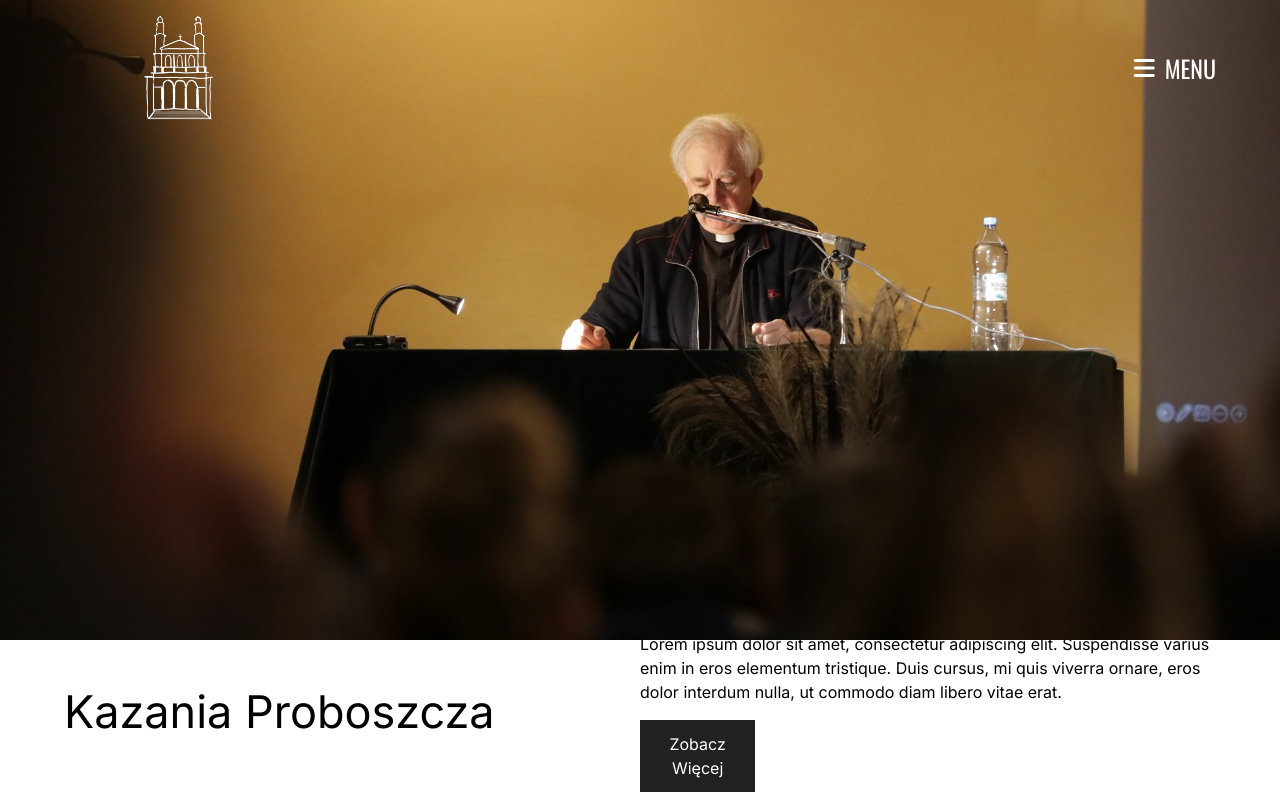
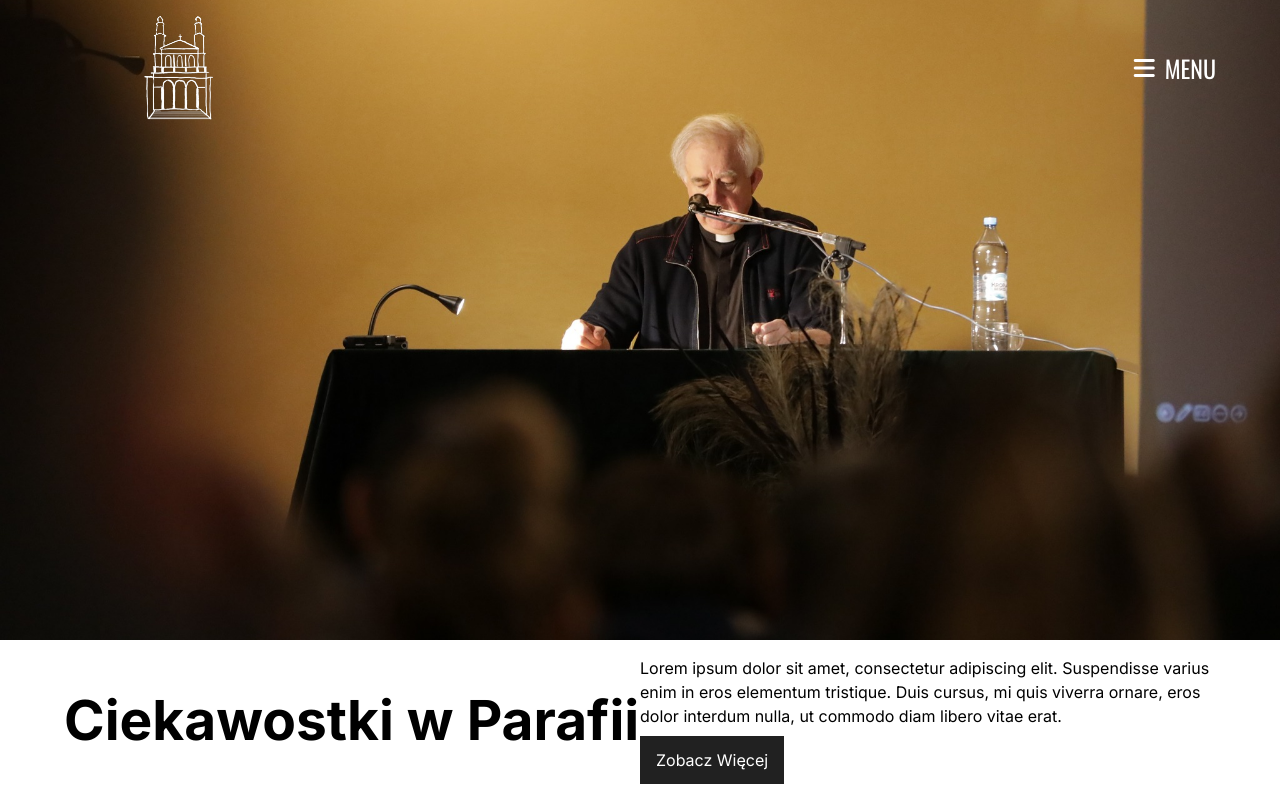
Before and after one commit to mcfilu/Parish, a Next.js app: page /parafia/ciekawostki in a window 1280 px wide. Shown: the top 800 px of the page. Built offline with nearby package versions, Linux system fonts and the light colour scheme.

Commit message:
changing the headers styling

```diff
--- a/app/components/home/contact.jsx
+++ b/app/components/home/contact.jsx
@@ -3,7 +3,7 @@ import React from 'react'
 const Contact = () => {
   return (
     <div className='w-full bg-white h-[80vh] flex flex-row py-[10vh px-[8vw text-black relative'>
-        <div className='child absolute right-[50px] p-6 z-10 bg-black text-white'>
+        <div className='child absolute right-[50px] p-6 z-10 bg-white text-black'>
             <div className='flex flex-col h-full justify-center '>
                 <i className='fa-solid fa-envelope text-[4.3vh]'></i>
                 <h3 className='mt-[1vh] text-[4.3vh] font-header2'>Email</h3>
--- a/app/components/home/news.jsx
+++ b/app/components/home/news.jsx
@@ -51,7 +51,7 @@ const News = () => {
                     </div>
                     <p className='mt-[2vh] text-[1.8vh]'>{news[0].skrot_tresci}</p>
                     <div className='flex flex-row justify-between mt-[2vh] text-gold2'>
-                    <Link href={`/aktualnosci/ogloszenia/${news[0].id}`}>Czytaj Więcej</Link>
+                    <Link href={`/aktualnosci/ogloszenia/${news[0].id}`}>Czytaj Wiecej</Link>
                     <p>{news[0].data}</p>
                     </div>
                 </div>
@@ -64,7 +64,7 @@ const News = () => {
                     </div>
                     <p className='mt-[2vh] text-[1.8vh]'>{news[1].skrot_tresci}</p>
                     <div className='flex flex-row justify-between mt-[2vh] text-gold2'>
-                    <Link href={`/aktualnosci/ogloszenia/${news[1].id}`}>Czytaj Więcej</Link>
+                    <Link href={`/aktualnosci/ogloszenia/${news[1].id}`}>Czytaj Wiecej</Link>
                     <p>{news[1].data}</p>
                     </div>
                 </div>
@@ -77,7 +77,7 @@ const News = () => {
                     </div>
                     <p className='mt-[2vh] text-[1.8vh]'>{news[0].skrot_tresci}</p>
                     <div className='flex flex-row justify-between mt-[2vh] text-gold2'>
-                    <Link href={`/aktualnosci/ogloszenia/${news[0].id}`}>Czytaj Więcej</Link>
+                    <Link href={`/aktualnosci/ogloszenia/${news[0].id}`}>Czytaj Wiecej</Link>
                     <p>{news[0].data}</p>
                     </div>
                 </div>
@@ -87,7 +87,7 @@ const News = () => {
                     <h3 className='font-bold text-[25px] mb-[1vh]'>{news[1].tytul}</h3>
                     <p>{news[1].skrot_tresci}</p>
                     <div className='flex flex-row justify-between mt-[2vh] text-gold2'>
-                    <Link href={`/aktualnosci/ogloszenia/${news[1].id}`}>Czytaj Więcej</Link>
+                    <Link href={`/aktualnosci/ogloszenia/${news[1].id}`}>Czytaj Wiecej</Link>
                     <p>{news[1].data}</p>
                     </div>
                 </div>
@@ -101,7 +101,7 @@ const News = () => {
             ) : null}
 
         <Link href="/aktualnosci/ogloszenia" className='mt-[5vh]'>
-            <button className='bg-dark text-white text-[2.3vh] p-4'>Zobacz Więcej</button>
+            <button className='bg-dark text-white text-[2.3vh] p-4'>Zobacz Wiecej</button>
         </Link>
     </div>
   )
--- a/app/parafia/ciekawostki/header.jsx
+++ b/app/parafia/ciekawostki/header.jsx
@@ -7,11 +7,11 @@ const Header = () => {
         <div className='w-full h-[80%] relative'>
             <Image alt="ksiadz proboszcz kazanie" fill objectFit='cover' src="/proboszcz_kazania.jpeg"/>
         </div>
-        <div className='bg-white w-full h-[20%] flex flex-row px-[5vw] pb-[3vh] pt-[1vh] items-center justify-between'>
-            <h1 className='text-[45px]'>Kazania Proboszcza</h1>
-            <div className='w-[50%] h-full flex flex-col justify-center'>
+        <div className='bg-white w-full flex flex-row px-[5vw] py-[2vh] items-center justify-between'>
+            <h1 className='text-[55px] font-heade2 font-bold'>Ciekawostki w Parafii</h1>
+            <div className='w-[50%] h-full flex flex-col justify-center items-start'>
                 <p>Lorem ipsum dolor sit amet, consectetur adipiscing elit. Suspendisse varius enim in eros elementum tristique. Duis cursus, mi quis viverra ornare, eros dolor interdum nulla, ut commodo diam libero vitae erat.</p>
-                <button className='bg-dark text-white px-4 py-3 w-[20%] mt-[2vh]'>Zobacz Więcej</button>
+                <button className='bg-dark text-white px-4 py-3 mt-[1vh]'>Zobacz Więcej</button>
             </div>
         </div>
     </div>
--- a/app/parafia/duszpasterze/header.jsx
+++ b/app/parafia/duszpasterze/header.jsx
@@ -7,11 +7,11 @@ const Header = () => {
         <div className='w-full h-[80%] relative'>
             <Image alt="ksiadz proboszcz kazanie" fill objectFit='cover' src="/duszpasterze.jpeg"/>
         </div>
-        <div className='bg-white w-full h-[20%] flex flex-row px-[5vw] pb-[3vh] pt-[1vh] items-center justify-between'>
-            <h1 className='font-header2 text-[45px]'>Duszpasterze</h1>
-            <div className='w-[50%] h-full flex flex-col justify-center'>
+        <div className='bg-white w-full flex flex-row px-[5vw] py-[2vh] items-center justify-between'>
+            <h1 className='text-[55px] font-heade2 font-bold'>Duszpasterze</h1>
+            <div className='w-[50%] h-full flex flex-col justify-center items-start'>
                 <p>Lorem ipsum dolor sit amet, consectetur adipiscing elit. Suspendisse varius enim in eros elementum tristique. Duis cursus, mi quis viverra ornare, eros dolor interdum nulla, ut commodo diam libero vitae erat.</p>
-                <button className='bg-dark text-white px-4 py-3 w-[20%] mt-[2vh]'>Zobacz Więcej</button>
+                <button className='bg-dark text-white px-4 py-3 mt-[1vh]'>Zobacz Więcej</button>
             </div>
         </div>
     </div>
```
